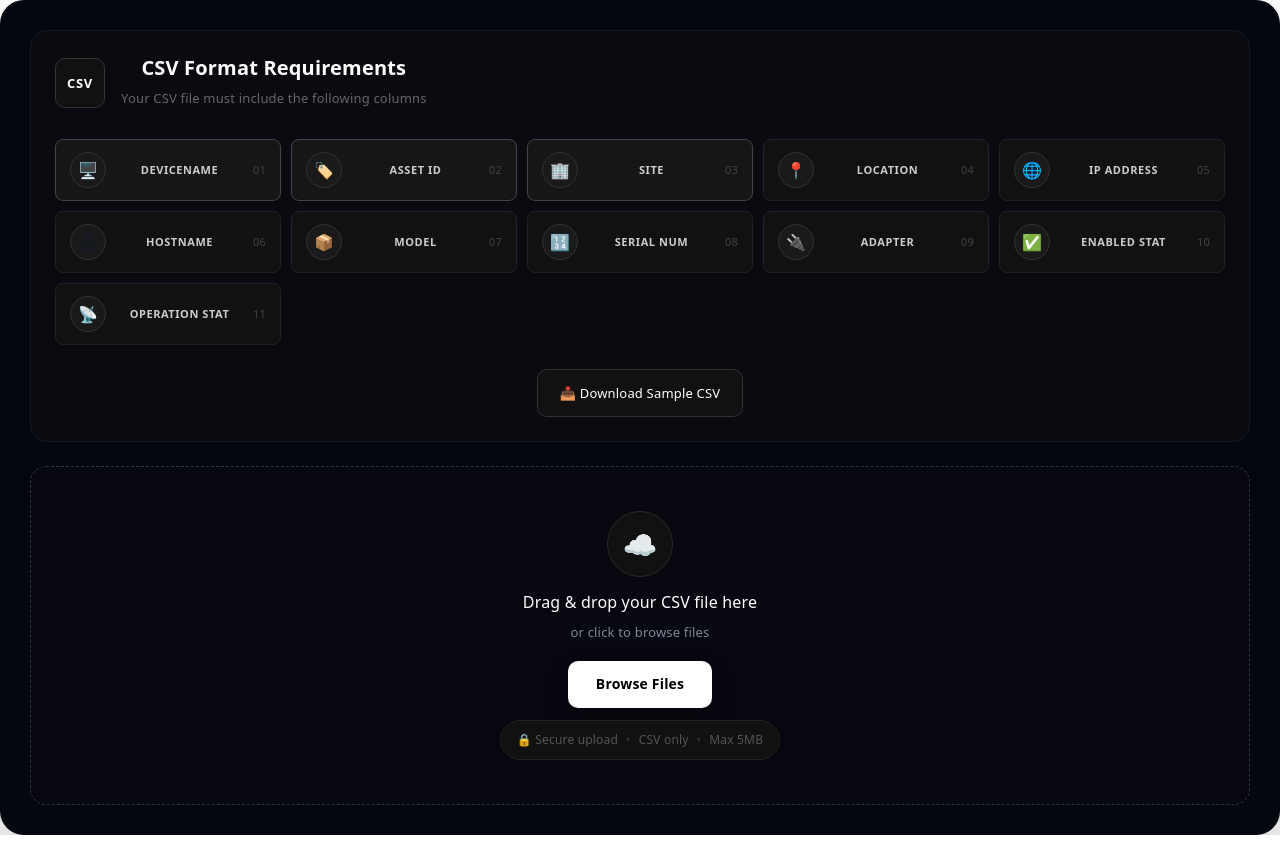
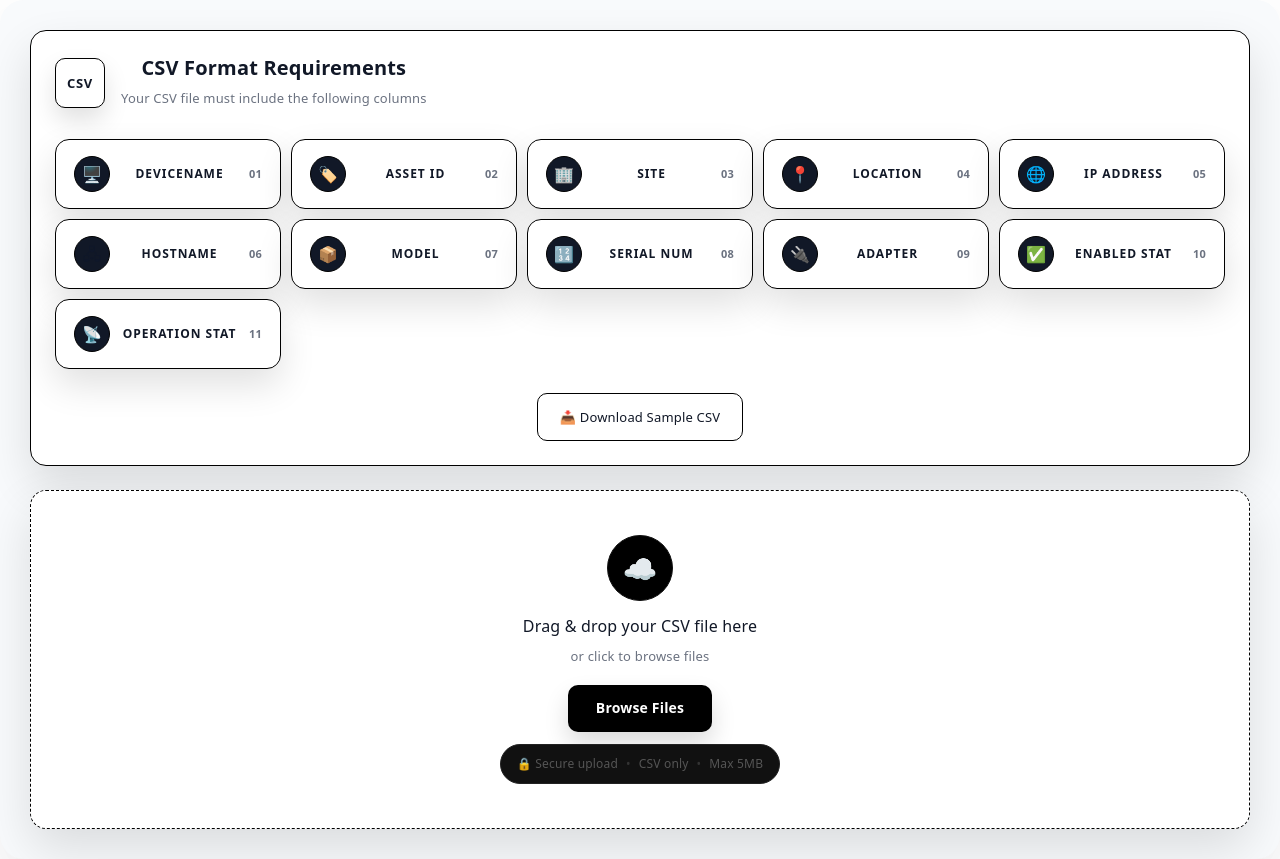
Before and after one commit to thejaison/VoltControl---PDU-Fleet-Management-System, a React (Vite) app in the folder frontendOfVolt/: page /admin/import in a window 1280 px wide. Before the commit the page ends 835 px from the top, so only its background shows below. Built offline with nearby package versions, Linux system fonts and the light colour scheme.

Commit message:
Filter and Selection is Working

```diff
--- a/frontendOfVolt/src/component/Csvimports/ImportingCsvData.jsx
+++ b/frontendOfVolt/src/component/Csvimports/ImportingCsvData.jsx
@@ -199,7 +199,7 @@ const ImportingCsvData = () => {
     };
 
     return (
-        <div style={{ ...styles.importContent, padding: '30px', backgroundColor: '#05070f', borderRadius: '24px', boxShadow: '0 30px 80px rgba(0,0,0,0.24)' }}>
+        <div style={{ ...styles.importContent, padding: '30px', backgroundColor: '#f8fafc', borderRadius: '24px', boxShadow: '0 30px 80px rgba(15,23,42,0.08)' }}>
             <div style={styles.importInstructions}>
                 <div style={styles.importInstructionsHeader}>
                     <span style={styles.importCsvBadge}>CSV</span>
--- a/frontendOfVolt/src/styles/DashboardStyles.js
+++ b/frontendOfVolt/src/styles/DashboardStyles.js
@@ -343,10 +343,12 @@ export const styles = {
   },
   badge: (status) => {
     const colors = {
-      Fine: { bg: '#e8f5e9', color: '#2e7d32' },
+      Online: { bg: '#e8f5e9', color: '#2e7d32' },
       Warning: { bg: '#fff3e0', color: '#e65100' },
       Error: { bg: '#ffebee', color: '#c62828' },
-      Maintainance: { bg: '#e3f2fd', color: '#0d47a1' },
+      Offline: { bg: '#e3f2fd', color: '#000000' },
+      Enabled: { bg: '#e8f5e9', color: '#2e7d32' },
+      Disabled: { bg: '#f5f5f5', color: '#ff0000' },
     };
     const selected = colors[status] || colors.Fine;
     return {
--- a/frontendOfVolt/src/styles/Importcsv.js
+++ b/frontendOfVolt/src/styles/Importcsv.js
@@ -3,9 +3,9 @@ export const styles = {
         maxWidth: '1200px',
         margin: '0 auto',
         padding: '40px 20px',
-        backgroundColor: '#0a0e1a',
+        backgroundColor: '#f8fafc',
         minHeight: '100vh',
-        color: '#e0e7ff',
+        color: '#111827',
         fontFamily: "'Montserrat', sans-serif"
     },
 
@@ -15,7 +15,7 @@ export const styles = {
         alignItems: 'center',
         marginBottom: '30px',
         paddingBottom: '20px',
-        borderBottom: '1px solid #1a2a4a'
+        borderBottom: '1px solid #d1d5db'
     },
 
     importTitle: {
@@ -44,14 +44,18 @@ export const styles = {
         display: 'flex',
         flexDirection: 'column',
         gap: '24px',
+        backgroundColor: '#ffffff',
+        borderRadius: '24px',
+        padding: '28px',
+        boxShadow: '0 24px 60px rgba(15, 23, 42, 0.08)',
     },
 
     importInstructions: {
-        backgroundColor: '#090b11',
+        backgroundColor: '#ffffff',
         padding: '24px',
         borderRadius: '16px',
-        border: '1px solid #141921',
-        boxShadow: '0 20px 50px rgba(0, 0, 0, 0.18)',
+        border: '1px solid #000000',
+        boxShadow: '0 20px 45px rgba(0, 0, 0, 0.12)',
     },
 
     importList: {
@@ -64,7 +68,7 @@ export const styles = {
     },
 
     importSampleLink: {
-        color: '#fff',
+        color: '#111827',
         textDecoration: 'none',
         display: 'inline-flex',
         alignItems: 'center',
@@ -72,18 +76,18 @@ export const styles = {
         fontSize: '13px',
         fontWeight: '500',
         padding: '10px 22px',
-        backgroundColor: '#111',
+        backgroundColor: '#ffffff',
         borderRadius: '10px',
-        border: '1px solid #333',
+        border: '1px solid #000000',
         transition: 'all 0.2s ease',
     },
 
     importDropZone: {
-        border: '1px dashed #333',
+        border: '1px dashed #000000',
         borderRadius: '16px',
         padding: '44px 22px',
         textAlign: 'center',
-        backgroundColor: '#07070f',
+        backgroundColor: '#ffffff',
         transition: 'all 0.3s ease',
         minHeight: '240px',
         display: 'flex',
@@ -91,32 +95,33 @@ export const styles = {
         alignItems: 'center',
         justifyContent: 'center',
         cursor: 'pointer',
+        boxShadow: '0 20px 50px rgba(0, 0, 0, 0.12)',
     },
 
     importDropZoneDragging: {
-        border: '1px solid #fff',
-        backgroundColor: '#111',
-        boxShadow: '0 0 0 1px rgba(255,255,255,0.08)',
+        border: '1px solid #000000',
+        backgroundColor: '#f3f4f6',
+        boxShadow: '0 0 0 1px rgba(0,0,0,0.06)',
     },
 
     importDropZoneFileLoaded: {
-        borderColor: '#444',
+        borderColor: '#000000',
         borderStyle: 'solid',
-        backgroundColor: '#08090f',
+        backgroundColor: '#ffffff',
     },
 
     importDropIcon: {
         fontSize: '40px',
         marginBottom: '8px',
-        opacity: 0.8,
+        opacity: 0.85,
     },
 
     importDropIconCircle: {
         width: '64px',
         height: '64px',
         borderRadius: '50%',
-        backgroundColor: '#111',
-        border: '1px solid #2a2a2a',
+        backgroundColor: '#000000',
+        border: '1px solid #111111',
         display: 'flex',
         alignItems: 'center',
         justifyContent: 'center',
@@ -126,12 +131,12 @@ export const styles = {
     importDropText: {
         fontSize: '16px',
         fontWeight: '500',
-        color: '#fff',
+        color: '#111827',
         margin: '0',
     },
 
     importDropSubtext: {
-        color: '#7d8899',
+        color: '#6b7280',
         margin: '4px 0',
         fontSize: '13px',
     },
@@ -139,8 +144,8 @@ export const styles = {
     importBrowseButton: {
         display: 'inline-block',
         padding: '10px 28px',
-        backgroundColor: '#fff',
-        color: '#000',
+        backgroundColor: '#000000',
+        color: '#ffffff',
         borderRadius: '10px',
         cursor: 'pointer',
         fontSize: '14px',
@@ -159,11 +164,11 @@ export const styles = {
         alignItems: 'center',
         gap: '14px',
         padding: '18px 20px',
-        backgroundColor: '#111',
+        backgroundColor: '#000000',
         borderRadius: '14px',
         width: '100%',
         maxWidth: '520px',
-        border: '1px dashed #333',
+        border: '1px solid #111111',
     },
 
     importFileIcon: {
@@ -174,24 +179,24 @@ export const styles = {
     importFileIconBox: {
         width: '44px',
         height: '52px',
-        backgroundColor: '#0d0d0d',
+        backgroundColor: '#000000',
         borderRadius: '10px',
         display: 'flex',
         alignItems: 'center',
         justifyContent: 'center',
         flexShrink: 0,
-        border: '1px solid #333',
+        border: '1px solid #111111',
     },
 
     importFileName: {
         fontWeight: '600',
-        color: '#fff',
+        color: '#ffffff',
         margin: 0,
         fontSize: '15px',
     },
 
     importFileSize: {
-        color: '#7d8899',
+        color: '#9ca3af',
         fontSize: '12px',
         margin: '2px 0 0 0',
     },
@@ -200,33 +205,33 @@ export const styles = {
         width: '28px',
         height: '28px',
         borderRadius: '50%',
-        backgroundColor: '#111',
-        color: '#fff',
+        backgroundColor: '#000000',
+        color: '#ffffff',
         display: 'flex',
         alignItems: 'center',
         justifyContent: 'center',
         fontSize: '13px',
         fontWeight: '700',
         flexShrink: 0,
-        border: '1px solid #444',
+        border: '1px solid #111111',
     },
 
     importRemoveFile: {
-        background: 'transparent',
-        border: 'none',
-        color: '#9ca3af',
+        background: '#ffffff',
+        border: '1px solid #d1d5db',
+        color: '#111827',
         cursor: 'pointer',
         fontSize: '16px',
         marginLeft: 'auto',
-        padding: '4px 6px',
-        borderRadius: '4px',
+        padding: '6px 8px',
+        borderRadius: '6px',
         flexShrink: 0,
     },
 
     importError: {
-        backgroundColor: '#09090d',
-        border: '1px solid #3b3131',
-        color: '#ff8b8b',
+        backgroundColor: '#fef2f2',
+        border: '1px solid #fecaca',
+        color: '#991b1b',
         padding: '14px 16px',
         borderRadius: '10px',
         display: 'flex',
@@ -236,10 +241,10 @@ export const styles = {
     },
 
     importPreview: {
-        backgroundColor: '#07080e',
+        backgroundColor: '#ffffff',
         borderRadius: '16px',
         padding: '24px',
-        border: '1px solid #16181f',
+        border: '1px solid #d1d5db',
     },
 
     importPreviewHeader: {
@@ -248,18 +253,18 @@ export const styles = {
         alignItems: 'center',
         marginBottom: '18px',
         paddingBottom: '14px',
-        borderBottom: '1px solid #16181f',
+        borderBottom: '1px solid #e5e7eb',
     },
 
     importPreviewTitle: {
         margin: 0,
         fontSize: '16px',
         fontWeight: '700',
-        color: '#f8fafc',
+        color: '#111827',
     },
 
     importPreviewCount: {
-        color: '#7d8899',
+        color: '#6b7280',
         fontSize: '13px',
     },
 
@@ -267,7 +272,7 @@ export const styles = {
         overflowX: 'auto',
         marginBottom: '20px',
         borderRadius: '12px',
-        border: '1px solid #16181f',
+        border: '1px solid #e5e7eb',
     },
 
     importTable: {
@@ -277,22 +282,22 @@ export const styles = {
     },
 
     importTableHeader: {
-        backgroundColor: '#07080e',
+        backgroundColor: '#f8fafc',
         padding: '12px 14px',
         textAlign: 'left',
         fontWeight: '500',
         fontSize: '11px',
-        color: '#7d8899',
+        color: '#6b7280',
         letterSpacing: '0.06em',
         textTransform: 'uppercase',
-        borderBottom: '1px solid #16181f',
+        borderBottom: '1px solid #e5e7eb',
         whiteSpace: 'nowrap',
     },
 
     importTableCell: {
         padding: '12px 14px',
-        borderBottom: '1px solid #14161c',
-        color: '#d1d5db',
+        borderBottom: '1px solid #f3f4f6',
+        color: '#111827',
         fontSize: '13px',
     },
 
@@ -306,8 +311,8 @@ export const styles = {
 
     importConfirmButton: {
         padding: '10px 26px',
-        backgroundColor: '#fff',
-        color: '#000',
+        backgroundColor: '#000000',
+        color: '#ffffff',
         border: 'none',
         borderRadius: '10px',
         fontWeight: '700',
@@ -317,9 +322,9 @@ export const styles = {
 
     importClearButton: {
         padding: '10px 26px',
-        backgroundColor: 'transparent',
-        color: '#9ca3af',
-        border: '1px solid #262a34',
+        backgroundColor: '#ffffff',
+        color: '#111827',
+        border: '1px solid #000000',
         borderRadius: '10px',
         fontSize: '13px',
         cursor: 'pointer',
@@ -338,27 +343,28 @@ export const styles = {
         justifyContent: 'center',
         width: '48px',
         height: '48px',
-        backgroundColor: '#111',
-        color: '#fff',
+        backgroundColor: '#ffffff',
+        color: '#111827',
         fontWeight: '700',
         fontSize: '13px',
         borderRadius: '10px',
-        border: '1px solid #333',
+        border: '1px solid #000000',
         flexShrink: 0,
         letterSpacing: '0.05em',
+        boxShadow: '0 12px 24px rgba(0,0,0,0.12)',
     },
 
     importInstructionsTitle: {
         margin: '0 0 4px 0',
         fontSize: '20px',
         fontWeight: '600',
-        color: '#fff',
+        color: '#111827',
     },
 
     importInstructionsSubtitle: {
         margin: 0,
         fontSize: '13px',
-        color: '#666',
+        color: '#6b7280',
     },
 
     importFieldsGrid: {
@@ -371,25 +377,26 @@ export const styles = {
         display: 'flex',
         alignItems: 'center',
         gap: '10px',
-        padding: '12px 14px',
-        backgroundColor: '#111',
-        border: '1px solid #222',
-        borderRadius: '8px',
+        padding: '16px 18px',
+        backgroundColor: '#ffffff',
+        border: '1px solid #000000',
+        borderRadius: '14px',
         position: 'relative',
         cursor: 'default',
+        boxShadow: '0 16px 36px rgba(0, 0, 0, 0.12)',
     },
 
     importFieldCardRequired: {
-        borderColor: '#444',
-        backgroundColor: '#161616',
+        borderColor: '#000000',
+        backgroundColor: '#ffffff',
     },
 
     importFieldIconCircle: {
         width: '34px',
         height: '34px',
         borderRadius: '50%',
-        backgroundColor: '#1a1a1a',
-        border: '1px solid #333',
+        backgroundColor: '#111827',
+        border: '1px solid #000000',
         display: 'flex',
         alignItems: 'center',
         justifyContent: 'center',
@@ -397,17 +404,17 @@ export const styles = {
     },
 
     importFieldLabel: {
-        fontSize: '11px',
-        fontWeight: '600',
-        color: '#ccc',
-        letterSpacing: '0.05em',
+        fontSize: '12px',
+        fontWeight: '700',
+        color: '#111827',
+        letterSpacing: '0.08em',
         flex: 1,
     },
 
     importFieldNum: {
         fontSize: '11px',
-        color: '#444',
-        fontWeight: '500',
+        color: '#6b7280',
+        fontWeight: '600',
     },
 
     importDropHints: {
```
Also changed, not shown: frontendOfVolt/src/component/AdminDashboard.jsx (+133 -20 lines).
